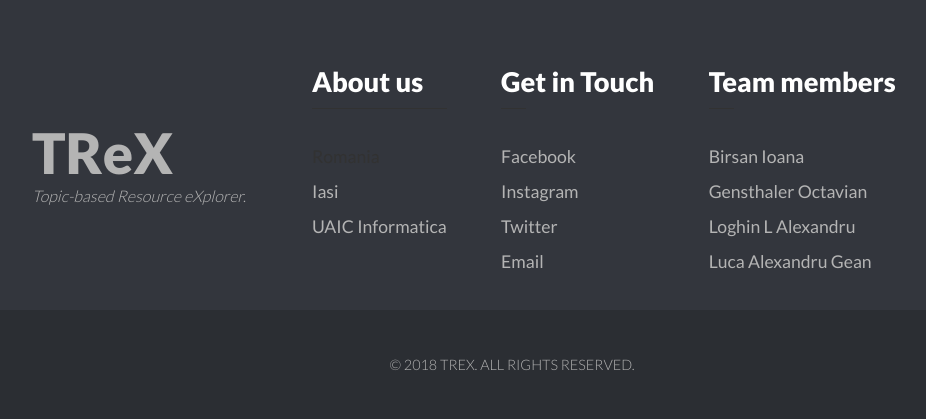
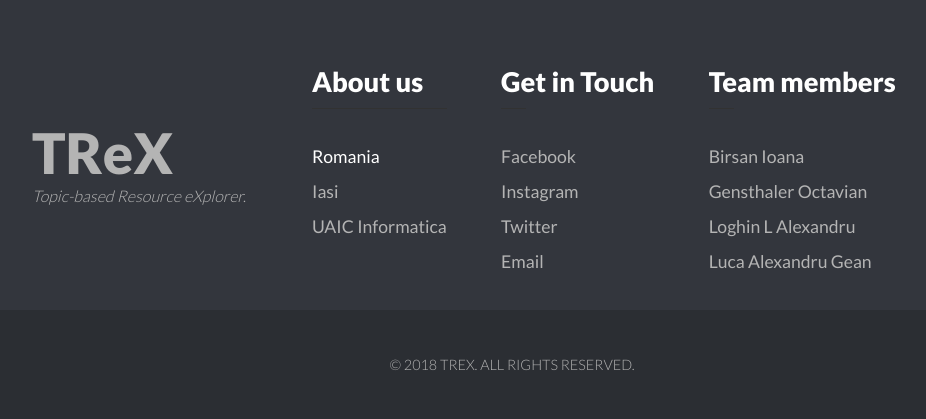
Before and after one commit to ioana-amariei/trex, a PHP site: page / in a window 1280 px wide, with the pointer over the restyled element. Shown: the part 1442-1861 px from the top of the page, without its empty margins (128-1054 px from the left). Run offline with PHP 8.4, Linux system fonts and the light colour scheme; data that the repository does not hold is empty.

Commit message:
Minor style changes to footer hover

```diff
--- a/css/footer.css
+++ b/css/footer.css
@@ -99,7 +99,7 @@
 
 #main-footer #footer-list ul li:not(:first-child):hover,
 #main-footer a:hover  {
-  color: rgb(50, 50, 50);
+  color: white;
 }
 
 #main-footer #footer-copy {
```
